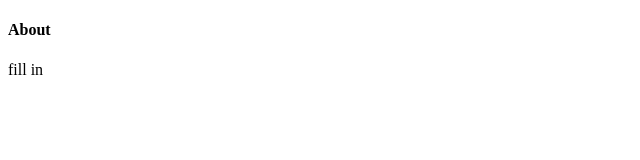
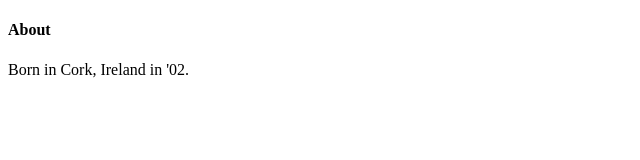
Before and after one commit to dtsloane/sloane-web, a Next.js app: page /about in a window 1280 px wide. Shown: the top 160 px of the page, without its empty margins (0-640 px from the left). Built offline with nearby package versions, Linux system fonts and the light colour scheme.

Commit message:
fixed styles on about page

```diff
--- a/src/app/page.tsx
+++ b/src/app/page.tsx
@@ -3,6 +3,7 @@ import { Novatrix } from "uvcanvas"
 import { AspectRatio } from "@/components/ui/aspect-ratio"
 import Link from 'next/link';
 import Image from "next/legacy/image";
+import "./globals.css";
 
 
 export default function Home() {
--- a/src/pages/about.tsx
+++ b/src/pages/about.tsx
@@ -1,10 +1,14 @@
+import 'tailwindcss/tailwind.css';
 
 export default function About() {
     return (
-        <div className="space-y-2">
-            <h4 className="text-base font-sans font-medium">About</h4>
-            <p className="text-sm text-muted-foreground">
-          fill in</p>
+        <div className="flex p-32 h-screen space-y-2">
+            <div className="space-y-2">
+                <h4 className="text-md font-medium">About</h4>
+                <p className="text-sm text-muted-foreground">
+                Born in Cork, Ireland in '02.
+                </p>
+            </div>
         </div>
     );
 }
```
Also changed, not shown: tailwind.config.ts (+3 -4 lines).
